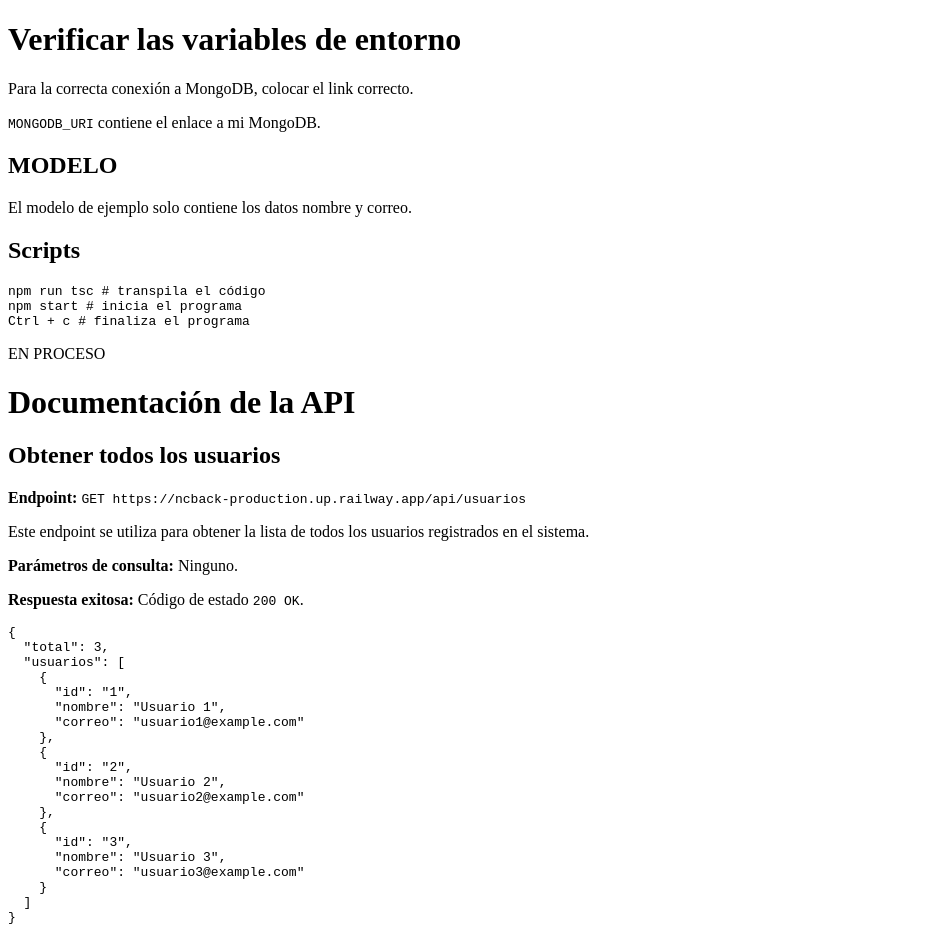
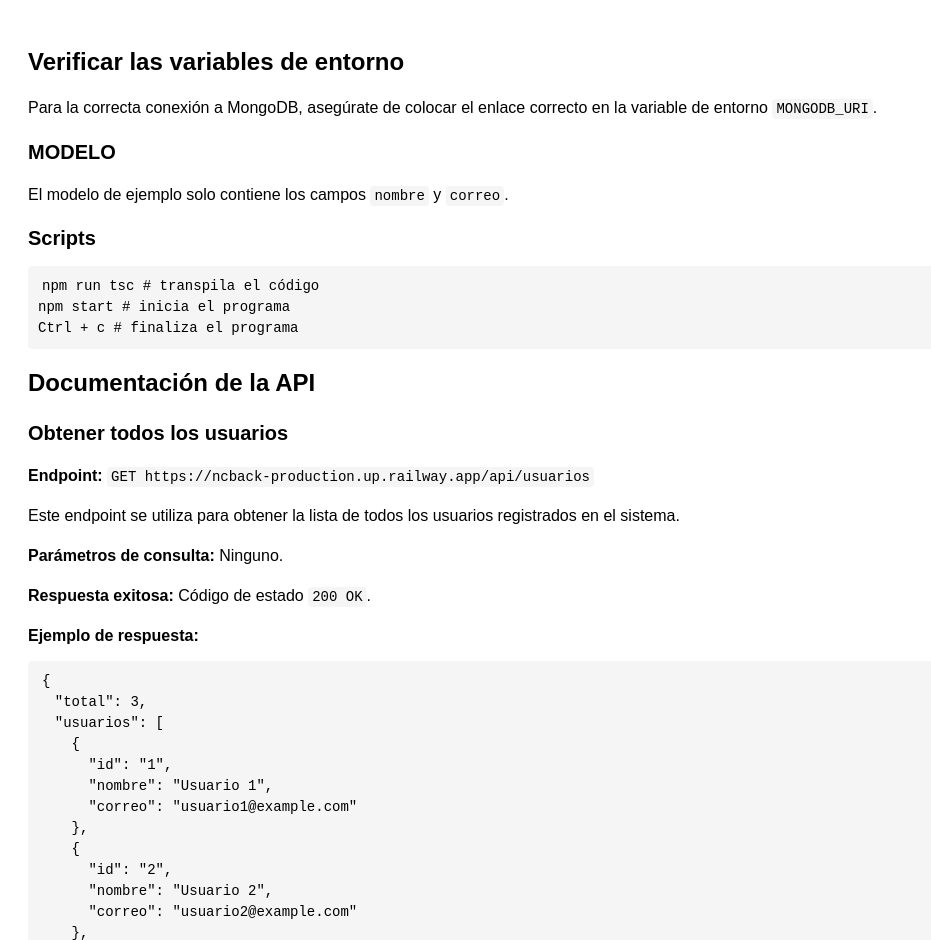
Before and after one commit to elkake/uxui, a website: page src/public/index.html in a window 1280 px wide. Shown: the top 940 px of the page, without its empty margins (0-931 px from the left). Drawn offline with Linux system fonts and the light colour scheme.

Commit message:
index page

```diff
--- a/src/public/index.html
+++ b/src/public/index.html
@@ -1,28 +1,73 @@
-
 <!DOCTYPE html>
 <html lang="es">
+
 <head>
   <meta charset="UTF-8">
+  <meta http-equiv="X-UA-Compatible" content="IE=edge">
   <meta name="viewport" content="width=device-width, initial-scale=1.0">
   <title>Documentación de la API</title>
+  <style>
+    body {
+      font-family: Arial, sans-serif;
+      line-height: 1.5;
+      padding: 20px;
+    }
+
+    h1 {
+      font-size: 24px;
+      margin-bottom: 10px;
+    }
+
+    h2 {
+      font-size: 20px;
+      margin-bottom: 10px;
+    }
+
+    code {
+      background-color: #f5f5f5;
+      padding: 2px 4px;
+      font-size: 14px;
+      border-radius: 4px;
+    }
+
+    pre {
+      background-color: #f5f5f5;
+      padding: 10px;
+      overflow: auto;
+      border-radius: 4px;
+    }
+
+    ul {
+      list-style-type: disc;
+      margin-bottom: 10px;
+    }
+
+    p {
+      margin-bottom: 10px;
+    }
+  </style>
 </head>
+
 <body>
   <h1>Verificar las variables de entorno</h1>
-  <p>Para la correcta conexión a MongoDB, colocar el link correcto.</p>
-  <p><code>MONGODB_URI</code> contiene el enlace a mi MongoDB.</p>
+  <p>Para la correcta conexión a MongoDB, asegúrate de colocar el enlace correcto en la variable de entorno <code>MONGODB_URI</code>.</p>
+
   <h2>MODELO</h2>
-  <p>El modelo de ejemplo solo contiene los datos nombre y correo.</p>
+  <p>El modelo de ejemplo solo contiene los campos <code>nombre</code> y <code>correo</code>.</p>
+
   <h2>Scripts</h2>
   <pre><code>npm run tsc # transpila el código
 npm start # inicia el programa
 Ctrl + c # finaliza el programa</code></pre>
-  <p>EN PROCESO</p>
+
   <h1>Documentación de la API</h1>
+
   <h2>Obtener todos los usuarios</h2>
   <p><strong>Endpoint:</strong> <code>GET https://ncback-production.up.railway.app/api/usuarios</code></p>
   <p>Este endpoint se utiliza para obtener la lista de todos los usuarios registrados en el sistema.</p>
   <p><strong>Parámetros de consulta:</strong> Ninguno.</p>
   <p><strong>Respuesta exitosa:</strong> Código de estado <code>200 OK</code>.</p>
+  <p><strong>Ejemplo de respuesta:</strong></p>
   <pre><code>{
   "total": 3,
   "usuarios": [
@@ -43,6 +88,7 @@ Ctrl + c # finaliza el programa</code></pre>
     }
   ]
 }</code></pre>
+
   <h2>Obtener un usuario por correo</h2>
   <p><strong>Endpoint:</strong> <code>GET https://ncback-production.up.railway.app/api/usuarios</code></p>
   <p>Este endpoint se utiliza para obtener la lista de todos los usuarios registrados en el sistema.</p>
@@ -57,12 +103,11 @@ Ctrl + c # finaliza el programa</code></pre>
 }</code></pre>
   <p><strong>Ejemplo de respuesta:</strong></p>
   <pre><code>{
-    {
-      "id": "1",
-      "nombre": "Usuario 1",
-      "correo": "usuario1@example.com"
-    }
+  "id": "1",
+  "nombre": "Usuario 1",
+  "correo": "usuario1@example.com"
 }</code></pre>
+
   <h2>Obtener un usuario por ID</h2>
   <p><strong>Endpoint:</strong> <code>GET https://ncback-production.up.railway.app/api/usuarios/user/:id</code></p>
   <p>Este endpoint se utiliza para obtener un usuario específico por su ID.</p>
@@ -77,6 +122,7 @@ Ctrl + c # finaliza el programa</code></pre>
   "nombre": "Usuario 1",
   "correo": "usuario1@example.com"
 }</code></pre>
+
   <h2>Crear un nuevo usuario</h2>
   <p><strong>Endpoint:</strong> <code>POST https://ncback-production.up.railway.app/api/usuarios</code></p>
   <p>Este endpoint se utiliza para crear un nuevo usuario.</p>
@@ -97,6 +143,7 @@ Ctrl + c # finaliza el programa</code></pre>
   <pre><code>{
   "mensaje": "El usuario ha sido creado correctamente"
 }</code></pre>
+
   <h2>Actualizar un usuario</h2>
   <p><strong>Endpoint:</strong> <code>PUT https://ncback-production.up.railway.app/api/usuarios/:id</code></p>
   <p>Este endpoint se utiliza para actualizar los datos de un usuario existente.</p>
@@ -123,6 +170,7 @@ Ctrl + c # finaliza el programa</code></pre>
   "nombre": "Nuevo Nombre",
   "correo": "nuevo.correo@example.com"
 }</code></pre>
+
   <h2>Eliminar un usuario</h2>
   <p><strong>Endpoint:</strong> <code>DELETE https://ncback-production.up.railway.app/api/usuarios/:id</code></p>
   <p>Este endpoint se utiliza para eliminar un usuario.</p>
@@ -136,4 +184,5 @@ Ctrl + c # finaliza el programa</code></pre>
   "mensaje": "Usuario eliminado exitosamente"
 }</code></pre>
 </body>
+
 </html>
```
